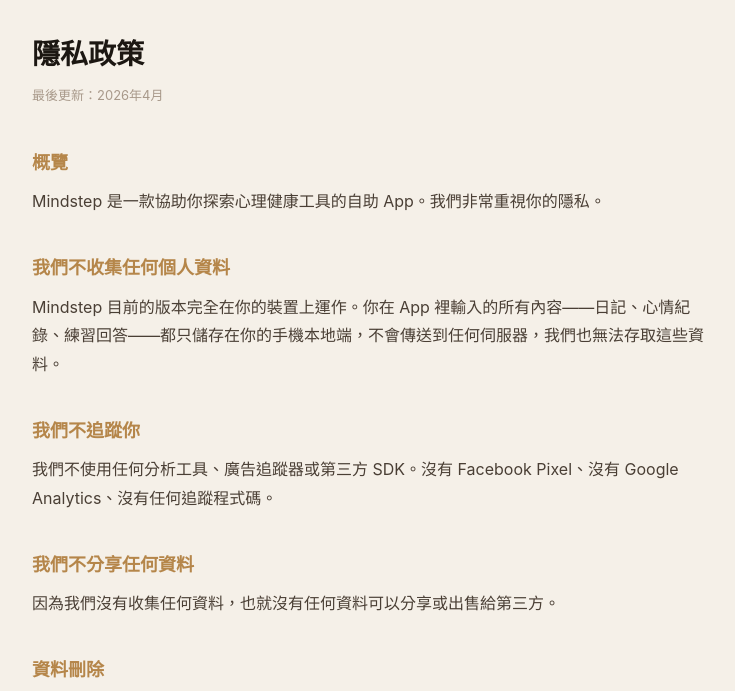
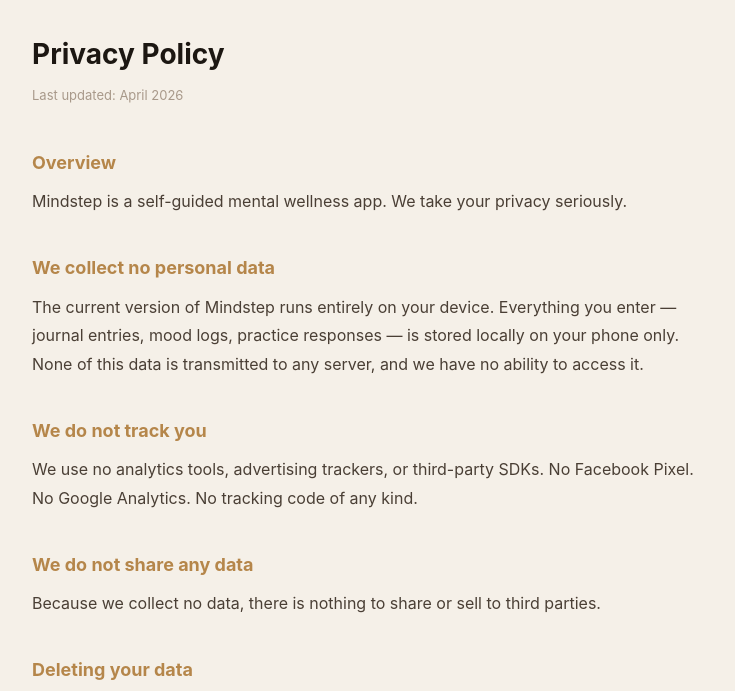
Before and after one commit to lastlightpovstudio/Mindstep, a website: page privacy.html in a window 1280 px wide. Shown: the part 154-845 px from the top of the page, without its empty margins (268-1003 px from the left). Drawn offline with Linux system fonts and the light colour scheme.

Commit message:
Auto-detect browser language in privacy page

```diff
--- a/privacy.html
+++ b/privacy.html
@@ -14,7 +14,7 @@
     .lang-btn { padding: 8px 20px; border-radius: 20px; border: 1.5px solid #B5864A; background: transparent; color: #B5864A; cursor: pointer; font-size: 14px; }
     .lang-btn.active { background: #B5864A; color: white; }
     .section-en { display: none; }
-    .section-zh { display: block; }
+    .section-zh { display: none; }
     hr { border: none; border-top: 1px solid #E0D9CE; margin: 40px 0; }
     a { color: #B5864A; }
   </style>
@@ -88,6 +88,10 @@
 </div>
 
 <script>
+  var browserLang = navigator.language || navigator.userLanguage || 'en';
+  var defaultLang = browserLang.toLowerCase().startsWith('zh') ? 'zh' : 'en';
+  setLang(defaultLang);
+
   function setLang(l) {
     document.getElementById('zh').style.display = l === 'zh' ? 'block' : 'none';
     document.getElementById('en').style.display = l === 'en' ? 'block' : 'none';
```
Also changed, not shown: www/privacy.html (+5 -1 lines).
